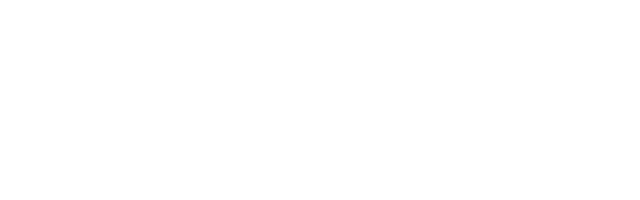
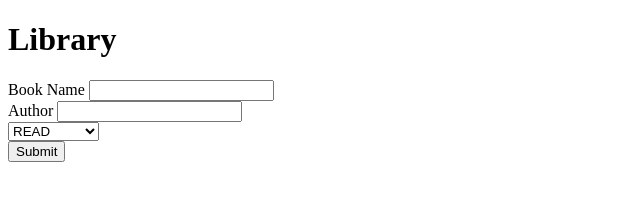
Before and after one commit to Coshido/Library, a plain HTML site: page index.html in a window 1280 px wide. Shown: the whole page, without its empty margins (0-640 px from the left). Drawn offline with Linux system fonts and the light colour scheme.

Commit message:
add html basic structure

```diff
--- a/index.html
+++ b/index.html
@@ -8,6 +8,29 @@
     <link rel="stylesheet" href="./style.css" />
   </head>
   <body>
+    <header><h1>Library</h1></header>
+    <main>
+      <div class="addbook">
+        <form action="" method="get">
+          <div class="form-element">
+            <label for="input-bookname">Book Name</label>
+            <input type="text" id="input-bookname" />
+          </div>
+          <div class="form-element">
+            <label for="input-author">Author</label>
+            <input type="text" id="input-author" />
+          </div>
+          <div class="form-element">
+            <select>
+              <option>READ</option>
+              <option>NOT READ</option>
+            </select>
+          </div>
+          <div class="form-element"><input type="submit" /></div>
+        </form>
+      </div>
+      <div class="library"></div>
+    </main>
     <script type="text/javascript" src="./javascript.js"></script>
   </body>
 </html>
```
